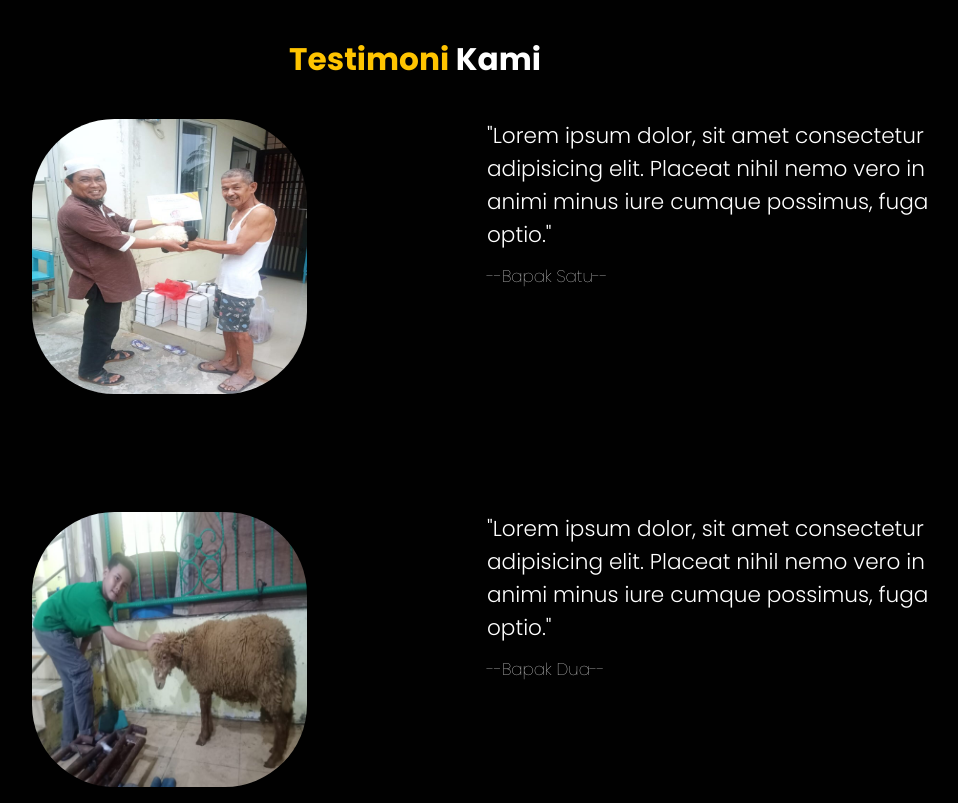
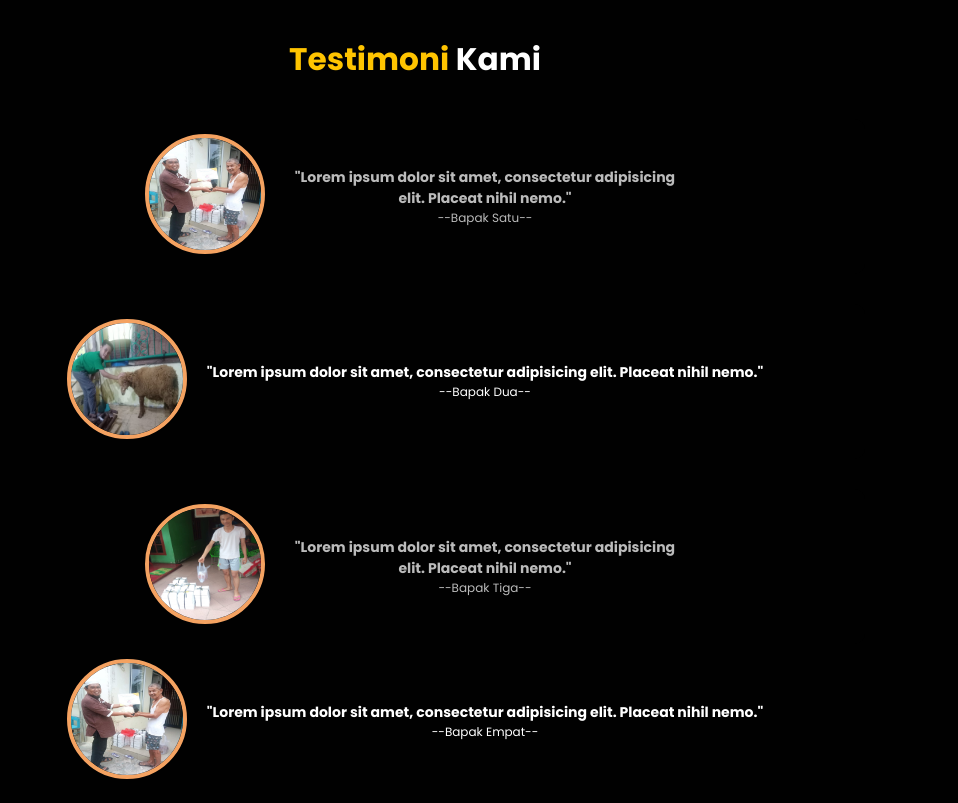
Before and after one commit to ryanzaro/masterfarm, a plain HTML site: page index.html in a window 1280 px wide. Shown: the part 7600-8403 px from the top of the page, without its empty margins (225-1183 px from the left). Drawn offline with nearby package versions, Linux system fonts and the light colour scheme.

Commit message:
perbaikan testimoni

```diff
--- a/index.html
+++ b/index.html
@@ -173,46 +173,57 @@
     <!-- Testimoni Section -->
     <section id="testimoni" class="testimoni">
       <h2><span>Testimoni</span> Kami</h2>
-      <div class="testi">
+      <div class="testimoni-container">
+        <div class="testi testi-left">
           <div class="testi-img">
             <img src="img/testi/testi1.jpg" alt="Testimoni" />
           </div>
           <div class="testimoni-kata">
             <h3>
-            "Lorem ipsum dolor, sit amet consectetur adipisicing elit. Placeat
-            nihil nemo vero in animi minus iure cumque possimus, fuga optio."
+              "Lorem ipsum dolor sit amet, consectetur adipisicing elit. Placeat
+              nihil nemo."
             </h3>
             <p>--Bapak Satu--</p>
           </div>
         </div>
-    </section>
 
-    <section id="testimoni" class="testimoni">
-      <div class="testi">
+        <div class="testi testi-right">
+          <div class="testi-kata">
+            <h3>
+              "Lorem ipsum dolor sit amet, consectetur adipisicing elit. Placeat
+              nihil nemo."
+            </h3>
+            <p>--Bapak Dua--</p>
+          </div>
           <div class="testi-img">
             <img src="img/testi/testi2.jpg" alt="Testimoni" />
           </div>
-        <div class="testimoni-kata">
-          <h3>
-            "Lorem ipsum dolor, sit amet consectetur adipisicing elit. Placeat
-            nihil nemo vero in animi minus iure cumque possimus, fuga optio."
-          </h3>
-          <p>--Bapak Dua--</p>
         </div>
-      </div>
-    </section>
 
-    <section id="testimoni" class="testimoni">
-      <div class="testi">
+        <div class="testi testi-left">
           <div class="testi-img">
             <img src="img/testi/testi3.jpg" alt="Testimoni" />
           </div>
           <div class="testimoni-kata">
             <h3>
-            "Lorem ipsum dolor, sit amet consectetur adipisicing elit. Placeat
-            nihil nemo vero in animi minus iure cumque possimus, fuga optio."
+              "Lorem ipsum dolor sit amet, consectetur adipisicing elit. Placeat
+              nihil nemo."
             </h3>
             <p>--Bapak Tiga--</p>
+          </div>
+        </div>
+      </div>
+
+      <div class="testi testi-right">
+        <div class="testi-kata">
+          <h3>
+            "Lorem ipsum dolor sit amet, consectetur adipisicing elit. Placeat
+            nihil nemo."
+          </h3>
+          <p>--Bapak Empat--</p>
+        </div>
+        <div class="testi-img">
+          <img src="img/testi/testi1.jpg" alt="Testimoni" />
         </div>
       </div>
     </section>
--- a/style.css
+++ b/style.css
@@ -280,36 +280,52 @@ body {
 }
 
 /* Testimoni Section */
-.testimoni .testi {
-  display: flex;
-}
-
-.testimoni .testi .testi-img {
-  flex: 1 1 45rem;
+.testimoni {
   text-align: center;
 }
 
-.testimoni .testi .testi-img img {
-  width: 45%;
-  border-radius: 30%;
+.testimoni-container {
+  display: flex;
+  flex-direction: column;
+  gap: 30px;
+  max-width: 900px;
+  margin: auto;
 }
 
-.testimoni .testi .testimoni-kata {
-  flex: 1 1 35rem;
-  padding: 0 1rem;
+.testi {
+  display: flex;
+  align-items: center;
+  gap: 20px;
+  justify-content: center;
+  background: var(--bg);
+  padding: 15px;
+  border-radius: 10px;
 }
 
-.testimoni .testi .testimoni-kata h3 {
-  font-size: 1.8rem;
-  margin-bottom: 1rem;
-  font-weight: 300;
+.testi-left {
+  flex-direction: row;
 }
 
-.testimoni .testi .testimoni-kata p {
-  margin-bottom: 0.8rem;
-  font-size: 1.4rem;
-  font-weight: 100;
-  line-height: 1.6;
+.testi-right {
+  flex-direction: row-reverse;
+}
+
+.testi-img img {
+  width: 120px;
+  height: 120px;
+  object-fit: cover;
+  border-radius: 50%;
+  border: 4px solid #f4a261;
+}
+
+.testimoni-kata {
+  max-width: 400px;
+  text-align: center;
+}
+
+.testimoni-kata h3,
+.testimoni-kata p {
+  color: #bbb; /* Warna yang lebih netral */
 }
 
 /* Contact Section */
```
Lines whose indentation alone changed are shown as unchanged.
